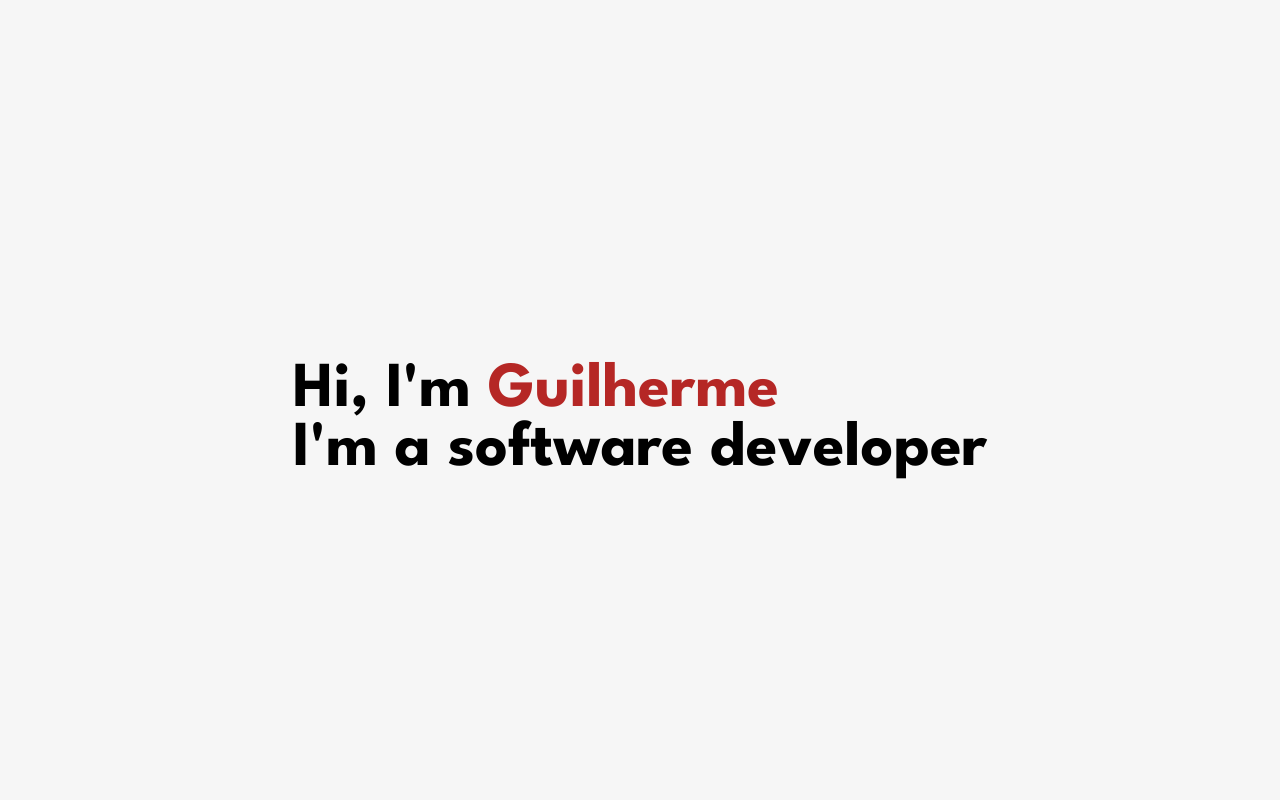
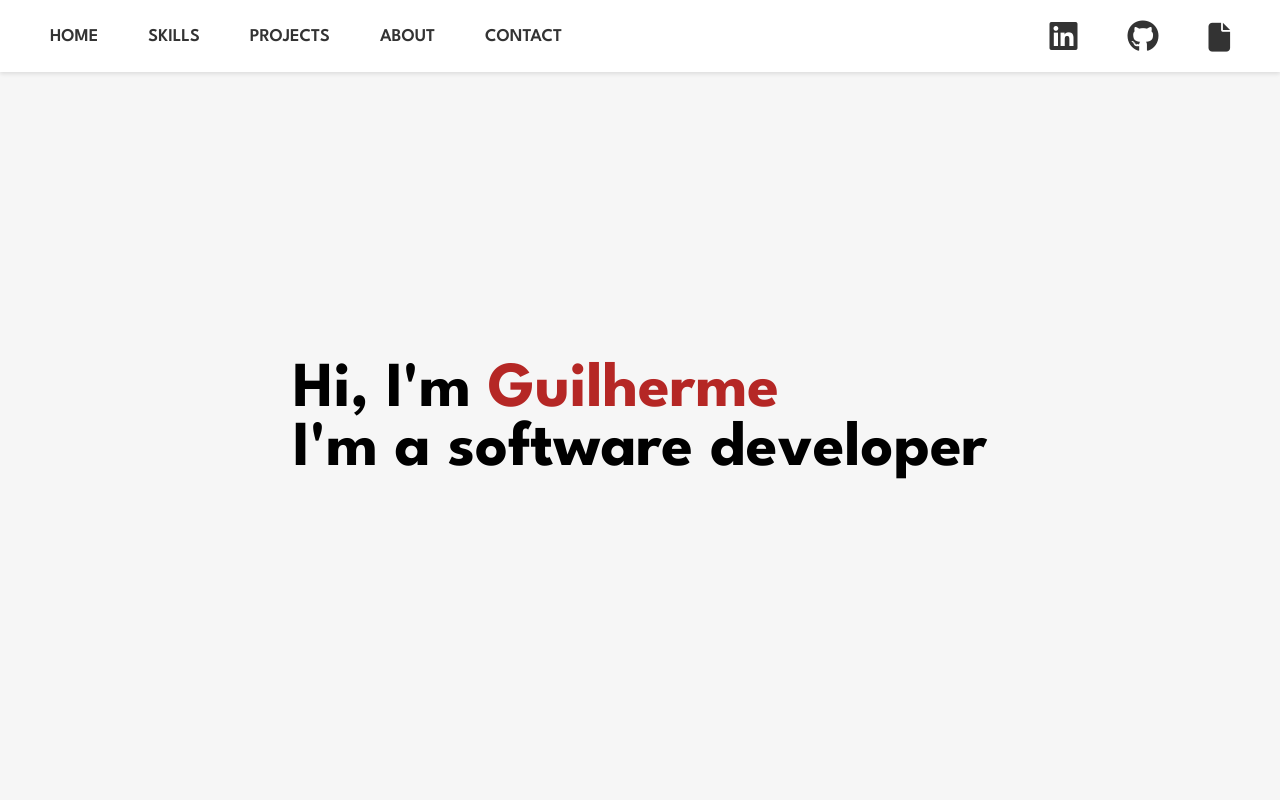
Before and after one commit to guilhermetr/portfolio, an Angular app: page / in a window 1280 px wide. Shown: the top 800 px of the page. Built offline with nearby package versions, Linux system fonts and the light colour scheme.

Commit message:
Add responsive header

```diff
--- a/src/app/app.component.html
+++ b/src/app/app.component.html
@@ -1,3 +1,4 @@
+<app-header></app-header>
 <div class="full-screen-section">
   <div class="intro-text">
     <h1>
--- /dev/null
+++ b/src/app/header/header.component.html
@@ -0,0 +1,19 @@
+<header class="header">
+  <button class="hamburger" (click)="toggleNavbar()">
+    <i class="material-icons"> {{ isNavbarOpened ? "close" : "menu" }} </i>
+  </button>
+  <div class="nav-links">
+    <nav class="navbar" [class.is-opened]="isNavbarOpened">
+      <a href="#home" class="nav-link" (click)="scrollToHome()">HOME</a>
+      <a href="#skills" class="nav-link" (click)="scrollToElement('skills')">SKILLS</a>
+      <a href="#projects" class="nav-link" (click)="scrollToElement('projects')">PROJECTS</a>
+      <a href="#about" class="nav-link" (click)="scrollToElement('about')">ABOUT</a>
+      <a href="#contact" class="nav-link" (click)="scrollToElement('contact')">CONTACT</a>
+    </nav>
+  </div>
+  <div class="social-links">
+    <a href="https://linkedin.com/in/guilherme-tarter" title="LinkedIn" target="_blank" class="social-link"><i class="fa-brands fa-linkedin"></i></a>
+    <a href="https://github.com/guilhermetr" title="GitHub" target="_blank" class="social-link"><i class="fa-brands fa-github"></i></a>
+    <a href="path-to-resume.pdf" title="Resume" target="_blank" class="social-link"><i class="fa-solid fa-file"></i></a> <!-- TODO: Add resume and its path here -->
+  </div>
+</header>
--- /dev/null
+++ b/src/app/header/header.component.scss
@@ -0,0 +1,117 @@
+$menuHeight: 80px;
+$navbarBreakpoint: 768px;
+
+.header {
+    background-color: #fff;
+    box-sizing: border-box;
+    box-shadow: 0 2px 4px rgba(0,0,0,0.1);
+    position: fixed;
+    width: 100%;
+    padding: 20px 50px 20px;
+    top: 0;
+    display: flex;
+    justify-content: space-between;
+    align-items: center;
+    min-width: 320px;
+
+    @media (max-width: $navbarBreakpoint) {
+        padding: 20px;
+        align-items: baseline;
+    }
+}
+
+.navbar {
+    width: 100%;
+    display: flex;
+    flex-direction: row;
+    justify-content: right;
+    align-items: center;
+
+    @media (max-width: $navbarBreakpoint) {
+        display: none;
+
+        &.is-opened {
+            display: flex;
+            flex-direction: column;
+            border-top: 1px solid #cccccc;
+            height: auto;
+
+            .nav-link {
+                border-bottom: 1px solid #cccccc;
+                margin-right: 0;
+                width: 100%;
+                justify-content: center;
+                padding: 10px 0;
+                text-align: center;
+            }
+        }
+
+        .social-link {
+            margin-left: 20px;
+        }
+    }
+}
+
+.nav-link {
+    text-decoration: none;
+    color: #333;
+    margin-right: 50px;
+    font-size: 18px;
+    font-weight: 600;
+    transition: color 0.3s ease;
+}
+
+.nav-link:hover {
+    color: var(--primary-color);
+}
+
+
+.social-link {
+    text-decoration: none;
+    color: #333;
+    margin-left: 50px;
+    font-size: 18px;
+    font-weight: 600;
+
+    @media (max-width: $navbarBreakpoint) {
+        margin-left: 20px;
+    }
+}
+
+.fa-linkedin, .fa-github {
+    font-size: 2rem;
+    transition: color 0.3s ease;
+}
+
+.fa-file {
+    font-size: 1.8rem;
+    transition: color 0.3s ease;
+}
+
+.fa-linkedin:hover {
+    color: rgb(0, 117, 180);
+}
+
+.fa-github:hover {
+    color: rgb(148, 0, 255);
+}
+
+.fa-file:hover {
+    color: var(--primary-color)
+}
+
+.hamburger {
+    display: none;
+    cursor: pointer;
+    background: transparent;
+    border: none;
+    // margin-left: -30px;
+
+    i {
+        font-size: 2rem;
+    }
+
+    @media (max-width: $navbarBreakpoint) {
+        display: block;
+    }
+}
--- /dev/null
+++ b/src/app/header/header.component.ts
@@ -0,0 +1,37 @@
+import { ViewportScroller } from '@angular/common';
+import { Component, ElementRef, HostListener } from '@angular/core';
+
+@Component({
+  selector: 'app-header',
+  templateUrl: './header.component.html',
+  styleUrls: ['./header.component.scss'],
+})
+export class HeaderComponent {
+
+  isNavbarOpened = false;
+
+  constructor(private viewportScroller: ViewportScroller, private el: ElementRef) {}
+
+  scrollToElement(elementId: string): void {
+    this.viewportScroller.scrollToAnchor(elementId);
+    this.isNavbarOpened = false;
+  }
+
+  scrollToHome(): void {
+    this.viewportScroller.scrollToPosition([0, 0]);
+    this.isNavbarOpened = false;
+  }
+
+  toggleNavbar() {
+    this.isNavbarOpened = !this.isNavbarOpened;
+  }
+
+  // For closing the navbar in small screens when the user clicks outside it
+  @HostListener('document:click', ['$event'])
+  onDocumentClick(event: MouseEvent): void {
+    if (!this.el.nativeElement.contains(event.target)) {
+      // Click occurred outside of the navbar, close it
+      this.isNavbarOpened = false;
+    }
+  }
+}
--- a/src/index.html
+++ b/src/index.html
@@ -10,6 +10,7 @@
   <link rel="preconnect" href="https://fonts.gstatic.com" crossorigin>
   <link href="https://fonts.googleapis.com/css2?family=League+Spartan:wght@400;600;700&display=swap" rel="stylesheet">
   <link href="https://fonts.googleapis.com/icon?family=Material+Icons" rel="stylesheet">
+  <script src="https://kit.fontawesome.com/a4388d0f00.js" crossorigin="anonymous"></script>
 </head>
 <body>
   <app-root></app-root>
--- a/src/styles.scss
+++ b/src/styles.scss
@@ -6,6 +6,7 @@ body {
     font-family: 'League Spartan', sans-serif;
     background-color: rgb(246, 246, 246);
     margin: 0;
+    min-width: 320px;
 }
 
 body {
```
Also changed, not shown: src/app/app.module.ts (+6 -2 lines).
